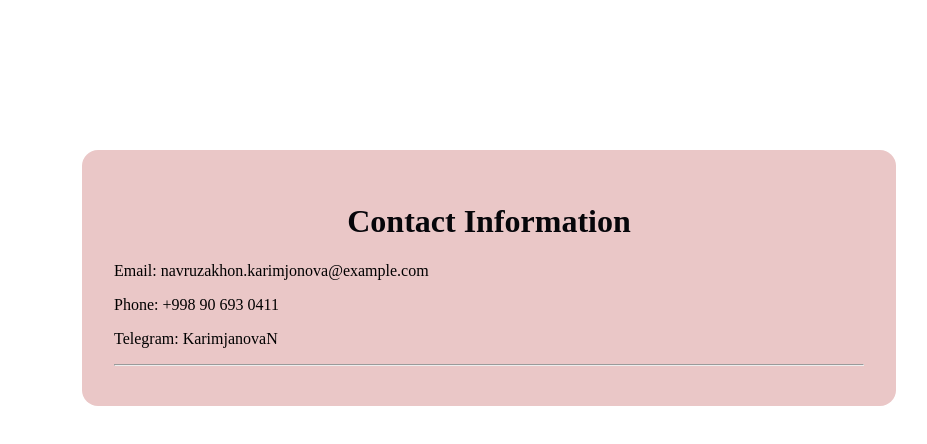
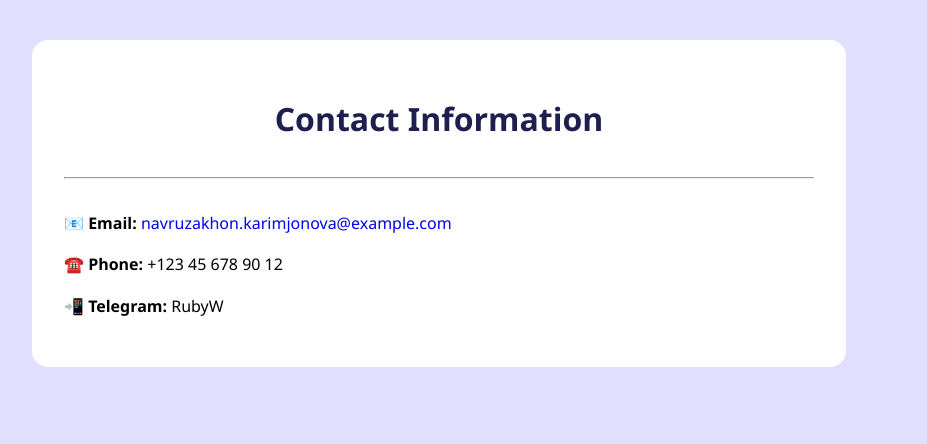
Before and after one commit to KarimjonovaN/Resume, a plain HTML site: page contact.html in a window 1280 px wide. Shown: the whole page, without its empty margins (226-1153 px from the left). Drawn offline with Linux system fonts and the light colour scheme.

Commit message:
Updated contact and hobbies pages

```diff
--- a/contact.html
+++ b/contact.html
@@ -2,33 +2,59 @@
 <html lang="en">
   <head>
     <style>
-    .box{
-      background-color: #eac7c7;
+      body {
+        font-family: "Segoe UI", sans-serif; line-height: 1.6;
+        background-color: #e0e0fe;
+        padding: 2rem;
+        display: flex;
+        justify-content: center;
+      }
+
+      .box {
+        background-color: #fff;
         padding: 2rem;
         max-width: 750px;
         width: 100%;
         border-radius: 16px;
         margin-bottom: 2rem;
-      margin-left: 300px;
-      margin-top: 150px;
+        margin-left: 50px;
       }
-    h1{
+      h1 {
+        color: #1e1e50;
         text-align: center;
-      color: #06060a;
-      font-size: 2rem;
       }
 
+      p span {
+        font-weight: bold;
+      }
+
+      a {
+        text-decoration: none;
+      }
+
+      a:hover {
+        text-decoration: underline;
+      }
+
+      hr {
+        margin: 2rem 0;
+      }
     </style>
-  <meta charset="UTF-8">
+    <meta charset="UTF-8" />
     <title>My Contact</title>
   </head>
   <body>
     <div class="box">
       <h1>Contact Information</h1>
-    <p>Email: navruzakhon.karimjonova@example.com</p>
-    <p>Phone: +998 90 693 0411</p>
-    <p>Telegram: KarimjanovaN</p>
-    <hr/>
+      <hr />
+      <p>
+        <span> 📧 Email:</span
+        ><a href="mailto:ruby.wilson.0911@gmail.com">
+          navruzakhon.karimjonova@example.com
+        </a>
+      </p>
+      <p><span> ☎️ Phone:</span> +123 45 678 90 12</p>
+      <p><span> 📲 Telegram:</span> RubyW</p>
     </div>
   </body>
 </html>
```
Also changed, not shown: hobbies.html (+29 -14 lines). Lines whose indentation alone changed are shown as unchanged.
